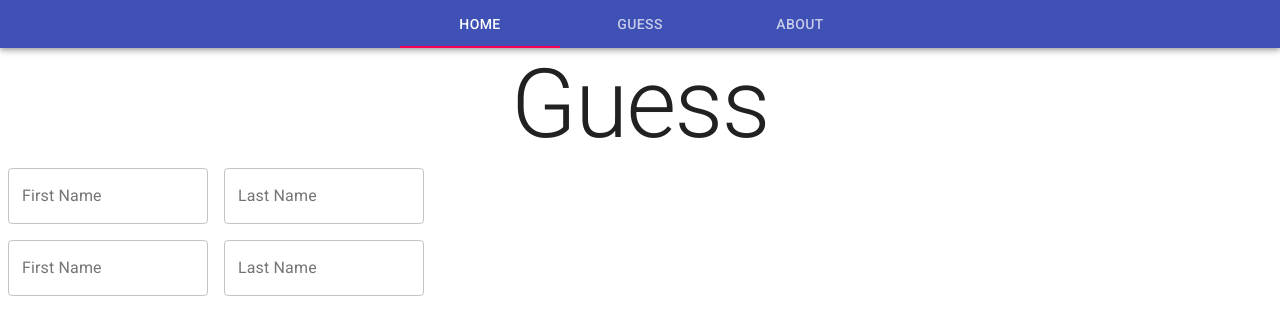
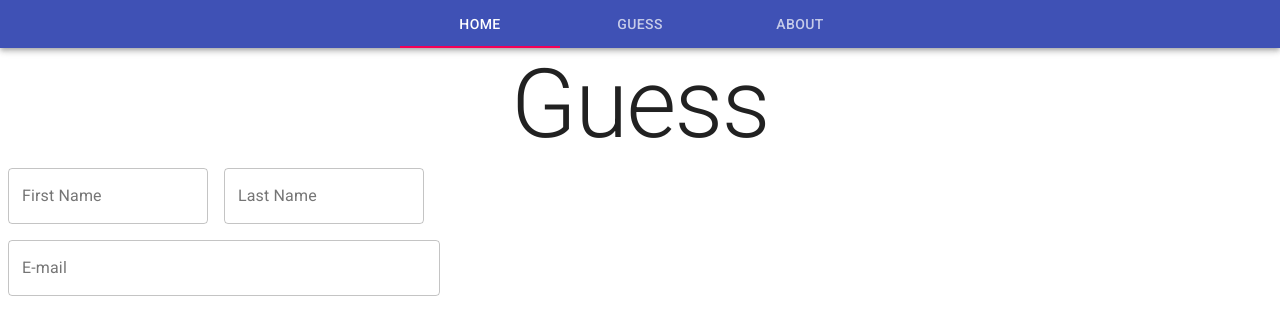
Before and after one commit to SirPotatoIV/babyGamble, a React (Create React App) app: page /guess in a window 1280 px wide. Shown: the top 334 px of the page. Built offline with nearby package versions, Linux system fonts and the light colour scheme.

Commit message:
Added an email field in place of the 2 of the other input fields.

```diff
--- a/src/components/GuessForm/GuessForm.js
+++ b/src/components/GuessForm/GuessForm.js
@@ -10,6 +10,9 @@ const useStyles = makeStyles((theme) => ({
   textField: {
     margin: theme.spacing(1),
     width: '25ch',
+  },
+  textFieldFull: {
+    margin: theme.spacing(1),
   },
 }));
 
@@ -37,17 +40,11 @@ export default function GuessForm() {
         </div>
         <div>
           <TextField
-            className={classes.textField}
-            id="firstName"
-            label="First Name"
-            type="text"
-            variant="outlined"
-          />
-          <TextField
-            className={classes.textField}
-            id="lastName"
-            label="Last Name"
-            type="text"
+            className={classes.textFieldFull}
+            fullWidth
+            id="email"
+            label="E-mail"
+            type="email"
             variant="outlined"
           />
         </div>
```
Also changed, not shown: 1 other file (tests, documents, lock files or other folders).
